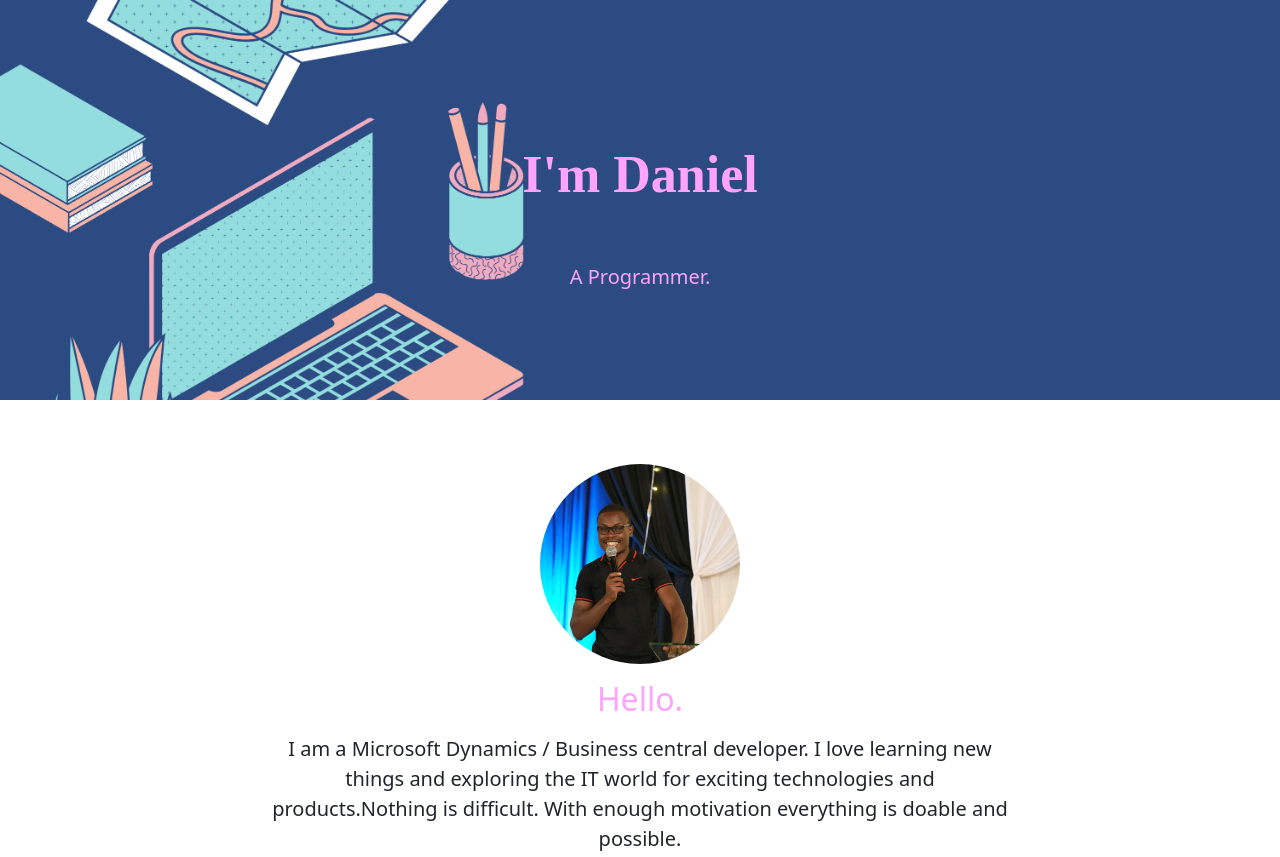
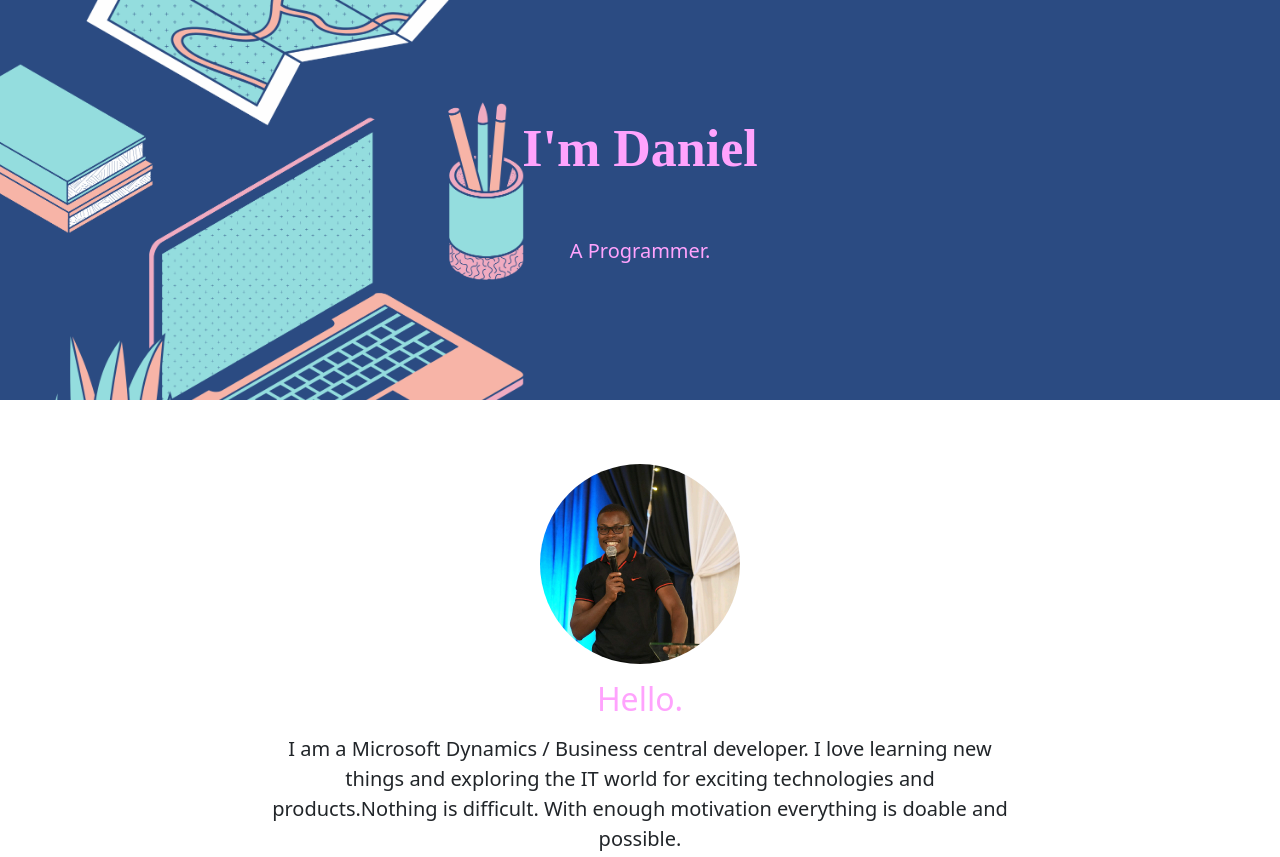
Before and after one commit to danielonsombi/PersonalSite, a plain HTML site: page index.html in a window 1280 px wide. Shown: the top 857 px of the page. Drawn offline with nearby package versions, Linux system fonts and the light colour scheme; a web font is replaced by a local one.

Commit message:
Add files via upload
Text center on hero using flexbox

```diff
--- a/css/style.css
+++ b/css/style.css
@@ -1,13 +1,12 @@
 .hero {
     display: flex;
+    justify-content: center;
+    align-items: center;
     background-image: url('../image/Background.png');
     background-repeat: no-repeat;
     background-size: cover;
+    color: #FFA3FD;
     height: 50vh;
-    color: #FFA3FD;
-    position: relative;
-    justify-content: center;
-    align-content: center;
 }
 
 .heroname-margin {
--- a/index.html
+++ b/index.html
@@ -11,11 +11,13 @@
 <body>
     <!-- Hero Section -->
     <section class="hero">
-      <div class="pt-5 text-center">
-          <h1 class="display-5 fw-bold pt-5 mt-5 heroname-margin">I'm Daniel</h1>
-          <div class="mx-auto">
-            <p class="lead mt-5 pt-2 mb-4">A Programmer.</p>
-          </div>
+      <div class="container">
+        <div class="text-center">
+            <h1 class="display-5 fw-bold pt-5 heroname-margin col-12">I'm Daniel</h1>
+            <div class="mx-auto col-12">
+              <p class="lead p-5">A Programmer.</p>
+            </div>
+        </div>
       </div>
     </section>
 
```
